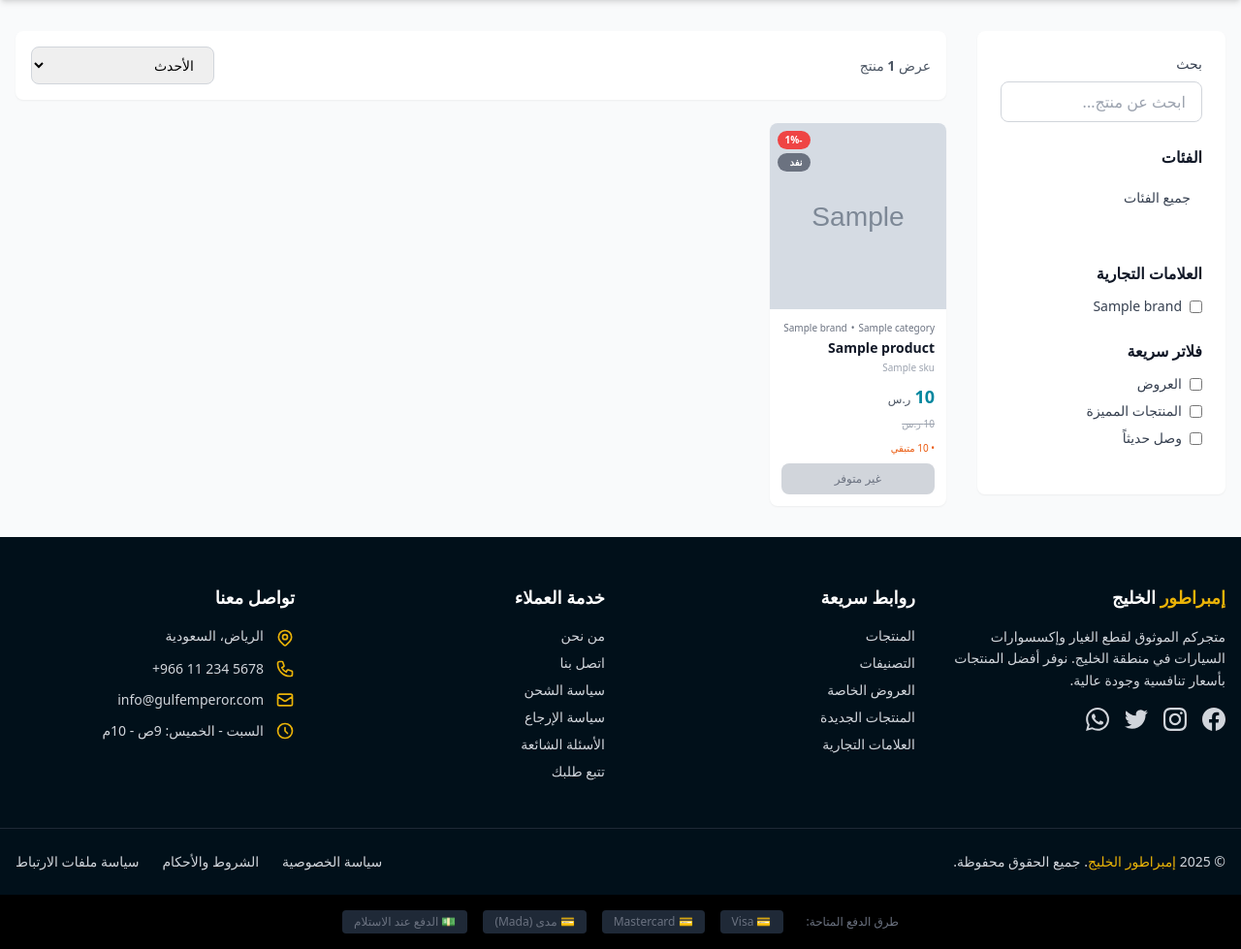
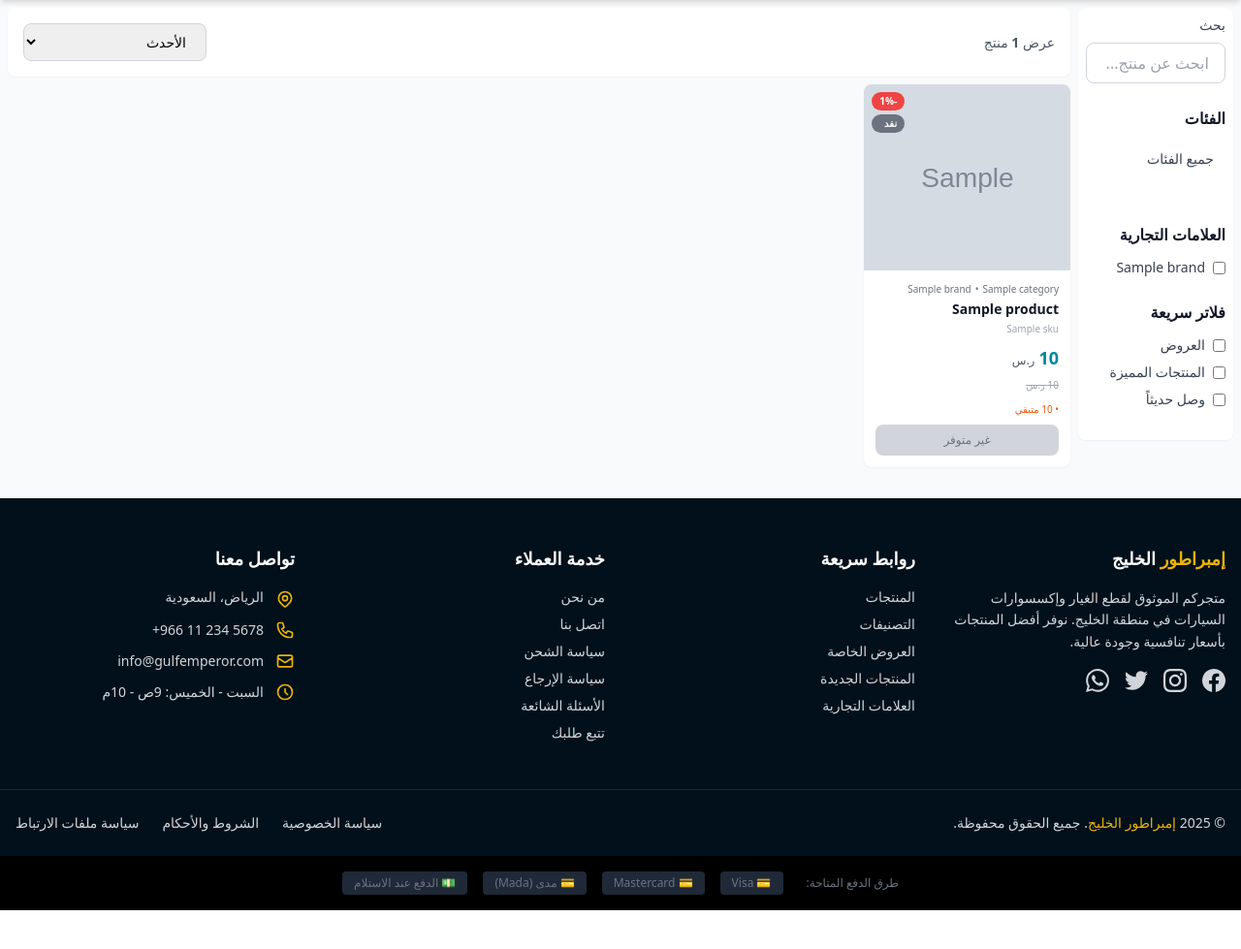
Before and after one commit to ramzi123-ops/gulf-empire, a Django app: template apps/store/templates/store/product_list.html in a window 1280 px wide. Shown: the part 64-1043 px from the top of the page at 97% size. After the commit the page ends 1003 px from the top, so only its background shows below. Run offline with Django 3.2, Linux system fonts and the light colour scheme; the template is opened without the code that fills it: most values are stand-ins (such as "Sample title", 1, 10 or a date in 2020); grey boxes marked "Sample" are stand-in pictures; style sheets or scripts are compiled from the project's sources.

Commit message:
edit card

```diff
--- a/apps/store/templates/partials/product_grid.html
+++ b/apps/store/templates/partials/product_grid.html
@@ -1,7 +1,7 @@
 {% load static %}
 
 {% if products %}
-<div class="grid grid-cols-2 sm:grid-cols-3 md:grid-cols-4 lg:grid-cols-5 xl:grid-cols-5 gap-3">
+<div class="grid grid-cols-2 sm:grid-cols-3 md:grid-cols-4 lg:grid-cols-5 xl:grid-cols-5 gap-2">
     {% for product in products %}
     <div class="bg-white rounded-lg shadow-sm hover:shadow-md transition-shadow overflow-hidden group">
 
--- a/apps/store/templates/store/product_list.html
+++ b/apps/store/templates/store/product_list.html
@@ -5,13 +5,13 @@
 
 {% block content %}
 <div dir="rtl">
-    <div class="container mx-auto px-4 pb-8 pt-8" style="margin: 0 !important;">
+    <div class="container mx-auto px-2 pb-8 pt-2" style="margin: 0 !important;">
 
-    <div class="flex flex-col lg:flex-row gap-8">
+    <div class="flex flex-col lg:flex-row gap-2">
 
         <!-- Filters Sidebar -->
-        <aside class="w-full lg:w-64 flex-shrink-0">
-            <div class="bg-white rounded-lg shadow-sm p-6 sticky top-4">
+        <aside class="lg:w-40 flex-shrink-0">
+            <div class="bg-white rounded-lg shadow-sm p-2 sticky top-4">
 
                 <!-- Search -->
                 <div class="mb-6">
@@ -119,7 +119,7 @@
         <div class="flex-1">
 
             <!-- Sort Options -->
-            <div class="bg-white rounded-lg shadow-sm p-4 mb-6 flex items-center justify-between">
+            <div class="bg-white rounded-lg shadow-sm p-4 mb-2 flex items-center justify-between">
                 <span class="text-sm text-gray-600">
                     عرض <span class="font-semibold">{{ products.count }}</span> منتج
                 </span>
```
